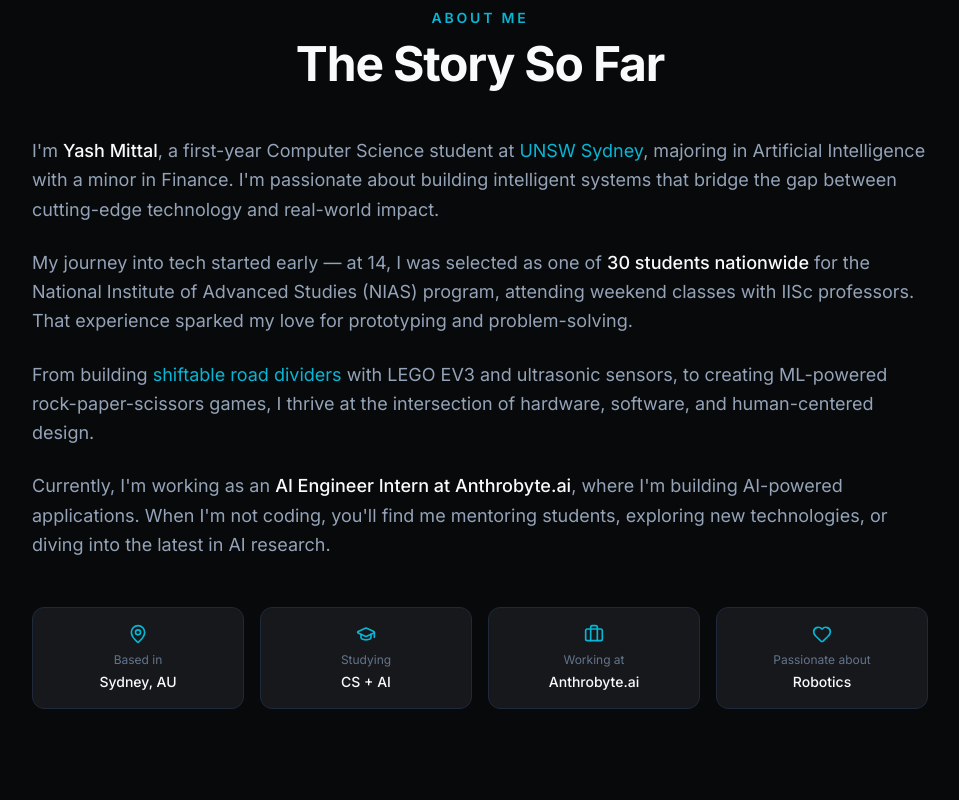
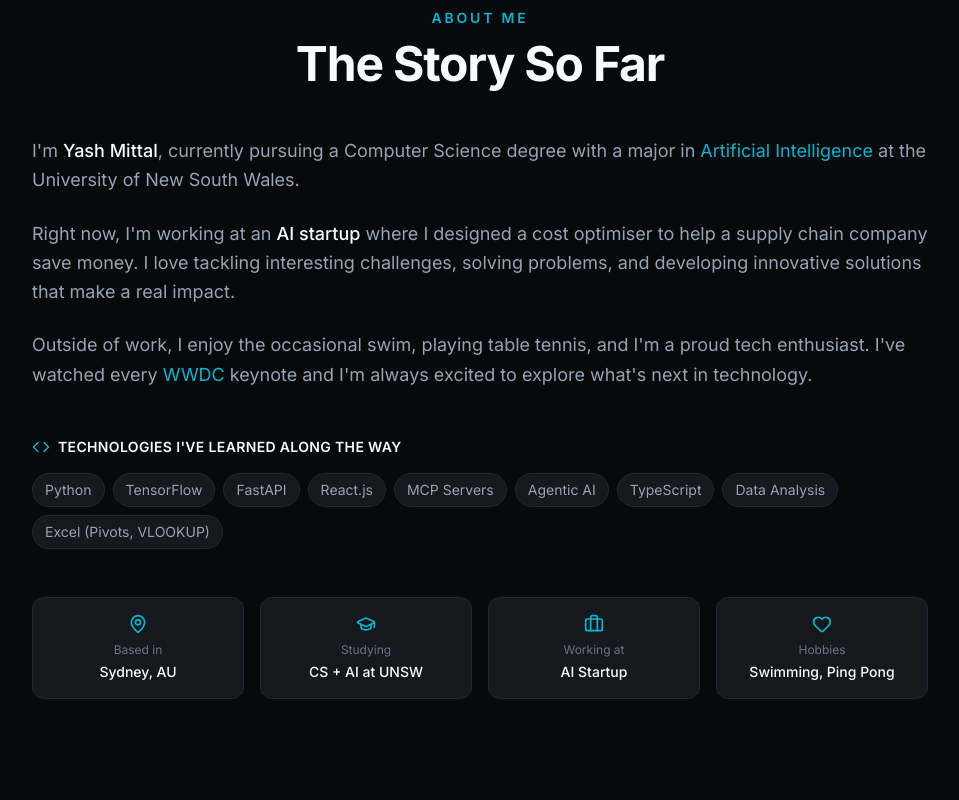
Before and after one commit to RatherN-t/personal-website, a Next.js app: page / in a window 1280 px wide. Shown: the part 920-1720 px from the top of the page, without its empty margins (160-1119 px from the left). Built offline with nearby package versions, Linux system fonts and the light colour scheme.

Commit message:
Update About section and remove em dashes

```diff
--- a/src/app/layout.tsx
+++ b/src/app/layout.tsx
@@ -17,7 +17,7 @@
 });
 
 export const metadata: Metadata = {
-  title: "Yash Mittal — AI, Robotics & Practical Prototyping",
+  title: "Yash Mittal | AI, Robotics & Practical Prototyping",
   description:
     "Building intelligent systems that touch the real world. Computer Science student at UNSW Sydney specializing in AI, with a passion for robotics and practical prototyping.",
   keywords: [
@@ -35,15 +35,15 @@
   openGraph: {
     type: "website",
     locale: "en_AU",
-    url: "https://yashmittal.dev",
-    title: "Yash Mittal — AI, Robotics & Practical Prototyping",
+    url: "https://yashmittal.tech",
+    title: "Yash Mittal | AI, Robotics & Practical Prototyping",
     description:
       "Building intelligent systems that touch the real world. Computer Science student at UNSW Sydney specializing in AI.",
     siteName: "Yash Mittal",
   },
   twitter: {
     card: "summary_large_image",
-    title: "Yash Mittal — AI, Robotics & Practical Prototyping",
+    title: "Yash Mittal | AI, Robotics & Practical Prototyping",
     description:
       "Building intelligent systems that touch the real world. Computer Science student at UNSW Sydney specializing in AI.",
   },
@@ -69,7 +69,7 @@
               "@type": "Person",
               name: "Yash Mittal",
               email: "y.mittal@student.unsw.edu.au",
-              url: "https://yashmittal.dev",
+              url: "https://yashmittal.tech",
               sameAs: ["https://www.linkedin.com/in/yash-mittal-993223352/"],
               jobTitle: "AI Engineer Intern",
               worksFor: {
--- a/src/components/sections/about.tsx
+++ b/src/components/sections/about.tsx
@@ -2,7 +2,19 @@
 
 import { motion } from "motion/react";
 import { Reveal } from "@/components/ui/reveal";
-import { MapPin, GraduationCap, Briefcase, Heart } from "lucide-react";
+import { MapPin, GraduationCap, Briefcase, Heart, Code } from "lucide-react";
+
+const technologies = [
+  "Python",
+  "TensorFlow",
+  "FastAPI",
+  "React.js",
+  "MCP Servers",
+  "Agentic AI",
+  "TypeScript",
+  "Data Analysis",
+  "Excel (Pivots, VLOOKUP)",
+];
 
 export function About() {
   return (
@@ -23,28 +35,47 @@
           <div className="space-y-6 text-lg text-[var(--text-secondary)] leading-relaxed">
             <p>
               I'm <span className="text-[var(--text-primary)] font-medium">Yash Mittal</span>,
-              a first-year Computer Science student at <span className="text-[var(--accent)]">UNSW Sydney</span>,
-              majoring in Artificial Intelligence with a minor in Finance. I'm passionate about building
-              intelligent systems that bridge the gap between cutting-edge technology and real-world impact.
+              currently pursuing a Computer Science degree with a major in <span className="text-[var(--accent)]">Artificial Intelligence</span> at
+              the University of New South Wales.
             </p>
 
             <p>
-              My journey into tech started early — at 14, I was selected as one of <span className="text-[var(--text-primary)] font-medium">30 students nationwide</span> for
-              the National Institute of Advanced Studies (NIAS) program, attending weekend classes with
-              IISc professors. That experience sparked my love for prototyping and problem-solving.
+              Right now, I'm working at an <span className="text-[var(--text-primary)] font-medium">AI startup</span> where
+              I designed a cost optimiser to help a supply chain company save money. I love tackling
+              interesting challenges, solving problems, and developing innovative solutions that
+              make a real impact.
             </p>
 
             <p>
-              From building <span className="text-[var(--accent)]">shiftable road dividers</span> with LEGO EV3 and ultrasonic sensors,
-              to creating ML-powered rock-paper-scissors games, I thrive at the intersection of
-              hardware, software, and human-centered design.
+              Outside of work, I enjoy the occasional swim, playing table tennis, and I'm a
+              proud tech enthusiast. I've watched every <span className="text-[var(--accent)]">WWDC</span> keynote
+              and I'm always excited to explore what's next in technology.
             </p>
+          </div>
+        </Reveal>
 
-            <p>
-              Currently, I'm working as an <span className="text-[var(--text-primary)] font-medium">AI Engineer Intern at Anthrobyte.ai</span>,
-              where I'm building AI-powered applications. When I'm not coding, you'll find me
-              mentoring students, exploring new technologies, or diving into the latest in AI research.
-            </p>
+        <Reveal delay={0.15}>
+          <div className="mt-12">
+            <div className="flex items-center gap-2 mb-4">
+              <Code size={18} className="text-[var(--accent)]" />
+              <p className="text-sm font-semibold text-[var(--text-primary)] tracking-wide uppercase">
+                Technologies I've learned along the way
+              </p>
+            </div>
+            <div className="flex flex-wrap gap-2">
+              {technologies.map((tech, index) => (
+                <motion.span
+                  key={index}
+                  initial={{ opacity: 0, scale: 0.9 }}
+                  whileInView={{ opacity: 1, scale: 1 }}
+                  transition={{ delay: index * 0.05 }}
+                  viewport={{ once: true }}
+                  className="px-3 py-1.5 text-sm bg-[var(--bg-card)] border border-[var(--border)] rounded-full text-[var(--text-secondary)] hover:border-[var(--accent)] hover:text-[var(--accent)] transition-colors"
+                >
+                  {tech}
+                </motion.span>
+              ))}
+            </div>
           </div>
         </Reveal>
 
@@ -52,9 +83,9 @@
           <div className="grid grid-cols-2 md:grid-cols-4 gap-4 mt-12">
             {[
               { icon: MapPin, label: "Based in", value: "Sydney, AU" },
-              { icon: GraduationCap, label: "Studying", value: "CS + AI" },
-              { icon: Briefcase, label: "Working at", value: "Anthrobyte.ai" },
-              { icon: Heart, label: "Passionate about", value: "Robotics" },
+              { icon: GraduationCap, label: "Studying", value: "CS + AI at UNSW" },
+              { icon: Briefcase, label: "Working at", value: "AI Startup" },
+              { icon: Heart, label: "Hobbies", value: "Swimming, Ping Pong" },
             ].map((item, index) => (
               <motion.div
                 key={index}
--- a/src/components/sections/experience.tsx
+++ b/src/components/sections/experience.tsx
@@ -131,7 +131,7 @@
               </h2>
             </div>
             <p className="text-[var(--text-secondary)] max-w-md md:text-right">
-              From teaching robotics to building AI systems — hands-on roles that shaped my skills.
+              From teaching robotics to building AI systems. Hands-on roles that shaped my skills.
             </p>
           </div>
         </Reveal>
--- a/src/components/sections/hero.tsx
+++ b/src/components/sections/hero.tsx
@@ -110,7 +110,7 @@
             variants={itemVariants}
             className="text-xl sm:text-2xl text-[var(--text-secondary)] max-w-lg mx-auto lg:mx-0 mb-8 leading-relaxed"
           >
-            Building intelligent systems that touch the real world — from prototype to production.
+            Building intelligent systems that touch the real world, from prototype to production.
           </motion.p>
 
           {/* CTAs */}
--- a/src/components/sections/projects.tsx
+++ b/src/components/sections/projects.tsx
@@ -46,7 +46,7 @@
   {
     title: "ML Rock-Paper-Scissors",
     description:
-      "Built a machine learning system using camera input and Google AI training to classify hand gestures and predict opponent moves in real-time — achieving consistent wins.",
+      "Built a machine learning system using camera input and Google AI training to classify hand gestures and predict opponent moves in real-time, achieving consistent wins.",
     tags: ["Machine Learning", "Computer Vision", "Python"],
     highlight: "Real-time recognition",
     stat: "∞",
@@ -232,7 +232,7 @@
               </h2>
             </div>
             <p className="text-[var(--text-secondary)] max-w-md md:text-right">
-              From LEGO EV3 prototypes to AI-first systems — practical builds that
+              From LEGO EV3 prototypes to AI-first systems. Practical builds that
               solve real problems.
             </p>
           </div>
--- a/src/components/sections/road-divider-scene.tsx
+++ b/src/components/sections/road-divider-scene.tsx
@@ -145,7 +145,7 @@
               The <span className="gradient-text">Wow</span> Moment
             </h2>
             <p className="text-[var(--text-secondary)] max-w-2xl mx-auto">
-              Scroll to see how the road divider shifts based on traffic load —
+              Scroll to see how the road divider shifts based on traffic load.
               a concept I prototyped with LEGO EV3 and ultrasonic sensors.
             </p>
           </div>
```
